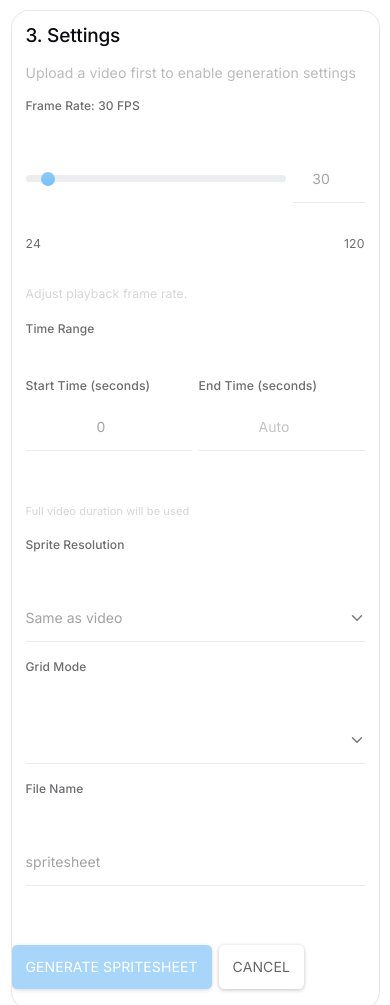
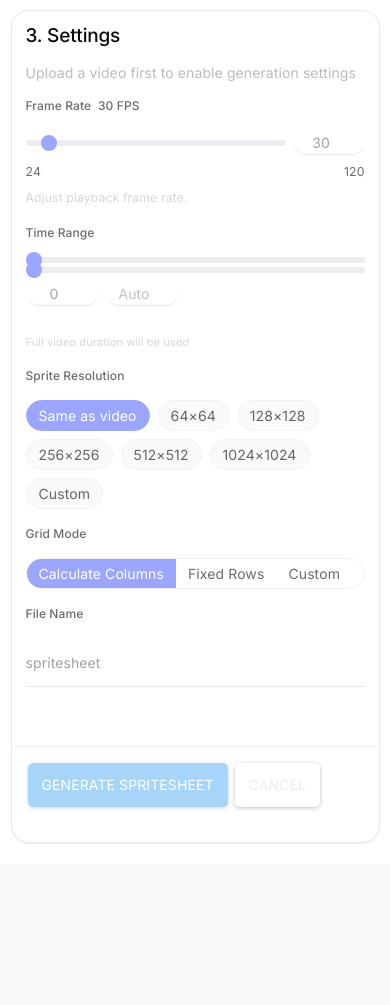
Before and after one commit to rishabhnayak/video-to-spritesheet-maker, a plain HTML site: page index.html in a window 390 px wide. Shown: the part 500-1505 px from the top of the page. After the commit the page ends 1385 px from the top, so only its background shows below. Drawn offline with nearby package versions, Linux system fonts and the light colour scheme.

Commit message:
Revamp settings panel UI

```diff
--- a/css/modern.css
+++ b/css/modern.css
@@ -273,13 +273,32 @@ body {
 /* Settings grid */
 .settings-grid {
   display: grid;
-  grid-template-columns: repeat(2, 1fr);
+  grid-template-columns: repeat(12, 1fr);
   gap: var(--space-4);
+}
+
+.setting-group {
+  grid-column: span 6;
+  display: flex;
+  flex-direction: column;
+  gap: var(--space-2);
+}
+
+@media (max-width: 1024px) {
+  .settings-grid {
+    grid-template-columns: repeat(6, 1fr);
+  }
+  .setting-group {
+    grid-column: span 3;
+  }
 }
 
 @media (max-width: 767px) {
   .settings-grid {
     grid-template-columns: 1fr;
+  }
+  .setting-group {
+    grid-column: auto;
   }
 }
 
@@ -304,6 +323,120 @@ body {
   background: rgba(0,0,0,0.6);
 }
 
+/* Modern controls */
+.slim-range {
+  height: 6px;
+}
+.slim-range::-webkit-slider-runnable-track {
+  height: 6px;
+  border-radius: var(--radius-full);
+}
+.slim-range::-webkit-slider-thumb {
+  width: 16px;
+  height: 16px;
+  border-radius: 50%;
+  background: var(--color-primary);
+  border: none;
+  margin-top: -5px;
+}
+.slim-range::-moz-range-track {
+  height: 6px;
+  border-radius: var(--radius-full);
+}
+.slim-range::-moz-range-thumb {
+  width: 16px;
+  height: 16px;
+  border-radius: 50%;
+  background: var(--color-primary);
+  border: none;
+}
+
+.input-chip {
+  width: 72px;
+  text-align: center;
+  border-radius: var(--radius-full);
+  padding: 2px var(--space-2);
+}
+
+.time-range-sliders {
+  display: flex;
+  flex-direction: column;
+  gap: var(--space-1);
+}
+
+.time-range-inputs {
+  display: flex;
+  gap: var(--space-2);
+}
+
+.resolution-pills {
+  display: flex;
+  flex-wrap: wrap;
+  gap: var(--space-2);
+}
+
+.resolution-pill {
+  padding: var(--space-1) var(--space-3);
+  border: 1px solid var(--color-border);
+  border-radius: var(--radius-full);
+  background: var(--color-surface);
+  font-size: var(--font-sm);
+  cursor: pointer;
+  transition: background var(--motion-fast) var(--motion-easing);
+}
+
+.resolution-pill:hover {
+  background: var(--color-secondary);
+}
+
+.resolution-pill.active {
+  background: var(--color-primary);
+  color: var(--color-primary-foreground);
+  border-color: var(--color-primary);
+}
+
+.segmented-control {
+  display: inline-flex;
+  border: 1px solid var(--color-border);
+  border-radius: var(--radius-full);
+  overflow: hidden;
+}
+
+.segmented-control input {
+  display: none;
+}
+
+.segmented-control label {
+  padding: var(--space-1) var(--space-3);
+  cursor: pointer;
+  user-select: none;
+  font-size: var(--font-sm);
+}
+
+.segmented-control label:hover {
+  background: var(--color-secondary);
+}
+
+.segmented-control input:checked + label {
+  background: var(--color-primary);
+  color: var(--color-primary-foreground);
+}
+
+#generationControls .btn {
+  height: 44px;
+}
+
+@media (max-width: 767px) {
+  #generationControls {
+    position: sticky;
+    bottom: 0;
+    background: var(--color-elevated);
+    padding: var(--space-4);
+    border-top: 1px solid var(--color-border);
+    margin-top: var(--space-6);
+  }
+}
+
 @media (max-width: 767px) {
   .app-header {
     height: 52px;
--- a/index.html
+++ b/index.html
@@ -111,12 +111,10 @@
                             <p class="text-secondary" id="settingsHelp">Upload a video first to enable generation settings</p>
                             <div class="settings-grid" id="settingsGrid">
                                 <div class="setting-group">
-                                    <label class="form-label" for="fpsSlider">
-                                        Frame Rate: <span id="fpsValue">30</span> FPS
-                                    </label>
+                                    <label class="form-label" for="fpsSlider">Frame Rate <span id="fpsValue" class="ms-1">30</span> FPS</label>
                                     <div class="d-flex align-items-center gap-2">
-                                        <input type="range" id="fpsSlider" class="form-range flex-grow-1" min="24" max="120" value="30" step="1">
-                                        <input type="number" id="fpsInput" class="form-control w-auto" min="24" max="120" value="30">
+                                        <input type="range" id="fpsSlider" class="form-range flex-grow-1 slim-range" min="24" max="120" value="30" step="1">
+                                        <input type="number" id="fpsInput" class="form-control input-chip" min="24" max="120" value="30">
                                     </div>
                                     <div class="d-flex justify-content-between small">
                                         <span>24</span>
@@ -127,15 +125,13 @@
 
                                 <div class="setting-group">
                                     <label class="form-label">Time Range</label>
-                                    <div class="row g-2">
-                                        <div class="col">
-                                            <label class="form-label small">Start Time (seconds)</label>
-                                            <input type="number" id="startTime" class="form-control" min="0" step="0.1" placeholder="0" value="0">
-                                        </div>
-                                        <div class="col">
-                                            <label class="form-label small">End Time (seconds)</label>
-                                            <input type="number" id="endTime" class="form-control" min="0" step="0.1" placeholder="Auto">
-                                        </div>
+                                    <div class="time-range-sliders">
+                                        <input type="range" id="startRange" class="form-range slim-range" min="0" max="0" step="0.1" value="0">
+                                        <input type="range" id="endRange" class="form-range slim-range" min="0" max="0" step="0.1" value="0">
+                                    </div>
+                                    <div class="time-range-inputs">
+                                        <input type="number" id="startTime" class="form-control input-chip" min="0" step="0.1" placeholder="0" value="0">
+                                        <input type="number" id="endTime" class="form-control input-chip" min="0" step="0.1" placeholder="Auto">
                                     </div>
                                     <div class="time-range-info">
                                         <small class="text-secondary" id="timeRangeInfo">Full video duration will be used</small>
@@ -144,7 +140,16 @@
 
                                 <div class="setting-group">
                                     <label class="form-label" for="resolutionSelect">Sprite Resolution</label>
-                                    <select id="resolutionSelect" class="form-select">
+                                    <div class="resolution-pills" id="resolutionPills">
+                                        <button type="button" class="resolution-pill active" data-value="same">Same as video</button>
+                                        <button type="button" class="resolution-pill" data-value="64">64×64</button>
+                                        <button type="button" class="resolution-pill" data-value="128">128×128</button>
+                                        <button type="button" class="resolution-pill" data-value="256">256×256</button>
+                                        <button type="button" class="resolution-pill" data-value="512">512×512</button>
+                                        <button type="button" class="resolution-pill" data-value="1024">1024×1024</button>
+                                        <button type="button" class="resolution-pill" data-value="custom">Custom</button>
+                                    </div>
+                                    <select id="resolutionSelect" class="form-select d-none">
                                         <option value="same">Same as video</option>
                                         <option value="64">64×64</option>
                                         <option value="128">128×128</option>
@@ -170,12 +175,15 @@
                                 </div>
 
                                 <div class="setting-group">
-                                    <label class="form-label" for="gridModeSelect">Grid Mode</label>
-                                    <select id="gridModeSelect" class="form-select">
-                                        <option value="columns">Calculate Columns</option>
-                                        <option value="rows">Calculate Rows</option>
-                                        <option value="custom">Custom</option>
-                                    </select>
+                                    <label class="form-label">Grid Mode</label>
+                                    <div class="segmented-control" id="gridModeControl">
+                                        <input type="radio" id="gridColumns" name="gridMode" value="columns" checked>
+                                        <label for="gridColumns">Calculate Columns</label>
+                                        <input type="radio" id="gridRows" name="gridMode" value="rows">
+                                        <label for="gridRows">Fixed Rows</label>
+                                        <input type="radio" id="gridCustom" name="gridMode" value="custom">
+                                        <label for="gridCustom">Custom</label>
+                                    </div>
                                 </div>
 
                                 <div class="setting-group hidden" id="customColumnsGroup">
@@ -194,7 +202,7 @@
 
                         <div class="d-flex gap-2 mt-4" id="generationControls">
                             <button type="button" class="btn btn-primary" id="generateBtn">Generate Spritesheet</button>
-                            <button type="button" class="btn btn-secondary" id="cancelBtn">Cancel</button>
+                            <button type="button" class="btn btn-outline-secondary" id="cancelBtn">Cancel</button>
                         </div>
 
                         <div class="progress mt-3 hidden" id="progressContainer">
--- a/js/SpritesheetGenerator.js
+++ b/js/SpritesheetGenerator.js
@@ -70,11 +70,12 @@ class SpritesheetGenerator {
         this.fpsInput = document.getElementById('fpsInput');
         this.fpsValue = document.getElementById('fpsValue');
         this.resolutionSelect = document.getElementById('resolutionSelect');
+        this.resolutionPills = document.querySelectorAll('#resolutionPills .resolution-pill');
         this.customResolutionGroup = document.getElementById('customResolutionGroup');
         this.customWidth = document.getElementById('customWidth');
         this.customHeight = document.getElementById('customHeight');
         this.aspectRatioInfo = document.getElementById('aspectRatioInfo');
-        this.gridModeSelect = document.getElementById('gridModeSelect');
+        this.gridModeRadios = document.querySelectorAll('input[name="gridMode"]');
         this.customColumnsGroup = document.getElementById('customColumnsGroup');
         this.customColumns = document.getElementById('customColumns');
         this.filenameInput = document.getElementById('filenameInput');
@@ -135,6 +136,8 @@ class SpritesheetGenerator {
         // Time range elements
         this.startTime = document.getElementById('startTime');
         this.endTime = document.getElementById('endTime');
+        this.startRange = document.getElementById('startRange');
+        this.endRange = document.getElementById('endRange');
         this.timeRangeInfo = document.getElementById('timeRangeInfo');
 
         // Add these lines in initializeElements() after existing elements
@@ -227,13 +230,14 @@ class SpritesheetGenerator {
 
 
         if (this.resolutionSelect) {
-            this.resolutionSelect.addEventListener('change', (e) => {
-                if (e.target.value === 'custom') {
-                    this.customResolutionGroup.classList.remove('hidden');
-                    this.updateCustomResolutionInfo();
-                } else {
-                    this.customResolutionGroup.classList.add('hidden');
-                }
+            this.resolutionSelect.addEventListener('change', () => this.updateResolutionUI());
+        }
+        if (this.resolutionPills && this.resolutionSelect) {
+            this.resolutionPills.forEach(pill => {
+                pill.addEventListener('click', () => {
+                    this.resolutionSelect.value = pill.dataset.value;
+                    this.updateResolutionUI();
+                });
             });
         }
 
@@ -245,13 +249,9 @@ class SpritesheetGenerator {
             this.customHeight.addEventListener('input', () => this.updateCustomResolutionInfo());
         }
 
-        if (this.gridModeSelect) {
-            this.gridModeSelect.addEventListener('change', (e) => {
-                if (e.target.value === 'custom') {
-                    this.customColumnsGroup.classList.remove('hidden');
-                } else {
-                    this.customColumnsGroup.classList.add('hidden');
-                }
+        if (this.gridModeRadios) {
+            this.gridModeRadios.forEach(radio => {
+                radio.addEventListener('change', () => this.updateGridModeUI());
             });
         }
 
@@ -356,13 +356,31 @@ class SpritesheetGenerator {
             this.exportBtn.addEventListener('click', () => this.exportSpritesheet());
         }
 
-        // Add these listeners in setupEventListeners() after the existing listeners
+        // Time range listeners
         if (this.startTime) {
-            this.startTime.addEventListener('input', () => this.updateTimeRangeInfo());
+            this.startTime.addEventListener('input', () => {
+                if (this.startRange) this.startRange.value = this.startTime.value || 0;
+                this.updateTimeRangeInfo();
+            });
         }
 
         if (this.endTime) {
-            this.endTime.addEventListener('input', () => this.updateTimeRangeInfo());
+            this.endTime.addEventListener('input', () => {
+                if (this.endRange) this.endRange.value = this.endTime.value || this.endRange.max;
+                this.updateTimeRangeInfo();
+            });
+        }
+        if (this.startRange) {
+            this.startRange.addEventListener('input', () => {
+                if (this.startTime) this.startTime.value = this.startRange.value;
+                this.updateTimeRangeInfo();
+            });
+        }
+        if (this.endRange) {
+            this.endRange.addEventListener('input', () => {
+                if (this.endTime) this.endTime.value = this.endRange.value;
+                this.updateTimeRangeInfo();
+            });
         }
 
         // Add these listeners in setupEventListeners()
@@ -415,12 +433,14 @@ class SpritesheetGenerator {
         if (this.resolutionSelect) {
             this.resolutionSelect.value = 'same';
         }
-        if (this.gridModeSelect) {
-            this.gridModeSelect.value = 'auto';
+        if (this.gridModeRadios) {
+            this.gridModeRadios.forEach(r => r.checked = r.value === 'columns');
         }
         if (this.filenameInput) {
             this.filenameInput.value = 'spritesheet';
         }
+        this.updateResolutionUI();
+        this.updateGridModeUI();
     }
 
     updateCompressionInfo() {
@@ -454,7 +474,37 @@ class SpritesheetGenerator {
     this.compressionInfo.classList.toggle('compression-warning', isWarning);
 }
 
-
+    updateResolutionUI() {
+    if (!this.resolutionSelect) return;
+    const value = this.resolutionSelect.value;
+    if (this.resolutionPills) {
+        this.resolutionPills.forEach(p => p.classList.toggle('active', p.dataset.value === value));
+    }
+    if (this.customResolutionGroup) {
+        if (value === 'custom') {
+            this.customResolutionGroup.classList.remove('hidden');
+            this.updateCustomResolutionInfo();
+        } else {
+            this.customResolutionGroup.classList.add('hidden');
+        }
+    }
+    }
+
+    getGridModeValue() {
+    const selected = document.querySelector('input[name="gridMode"]:checked');
+    return selected ? selected.value : 'auto';
+    }
+
+    updateGridModeUI() {
+    const mode = this.getGridModeValue();
+    if (this.customColumnsGroup) {
+        if (mode === 'custom') {
+            this.customColumnsGroup.classList.remove('hidden');
+        } else {
+            this.customColumnsGroup.classList.add('hidden');
+        }
+    }
+    }
 
     updateTimeRangeInfo() {
     if (!this.videoPlayer || !this.videoPlayer.duration || !this.timeRangeInfo) return;
@@ -654,6 +704,7 @@ class SpritesheetGenerator {
             this.customHeight.placeholder = 'Auto';
         }
 
+        this.updateResolutionUI();
 
         // Initialize time range inputs
         if (this.startTime) {
@@ -664,6 +715,14 @@ class SpritesheetGenerator {
             this.endTime.value = '';
             this.endTime.placeholder = video.duration.toFixed(1);
             this.endTime.max = video.duration.toFixed(1);
+        }
+        if (this.startRange) {
+            this.startRange.value = '0';
+            this.startRange.max = video.duration.toFixed(1);
+        }
+        if (this.endRange) {
+            this.endRange.value = video.duration.toFixed(1);
+            this.endRange.max = video.duration.toFixed(1);
         }
 
         // Update time range info
@@ -774,7 +833,7 @@ class SpritesheetGenerator {
             totalDuration: video.duration,
             startTime: startTime,
             endTime: endTime,
-            gridMode: this.gridModeSelect ? this.gridModeSelect.value : 'auto',
+            gridMode: this.getGridModeValue(),
             customColumns: parseInt(this.customColumns ? this.customColumns.value : 4),
             filename: (this.filenameInput ? this.filenameInput.value : 'spritesheet') || 'spritesheet',
             // Add compression settings
```
